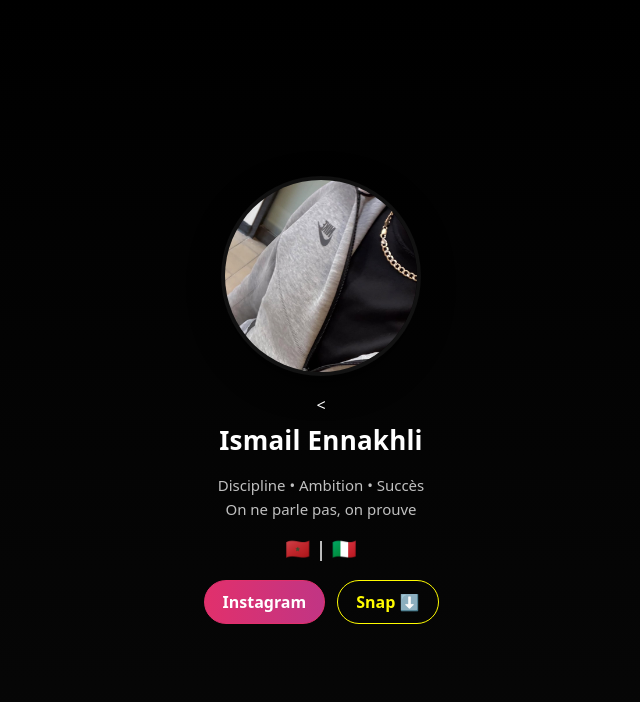
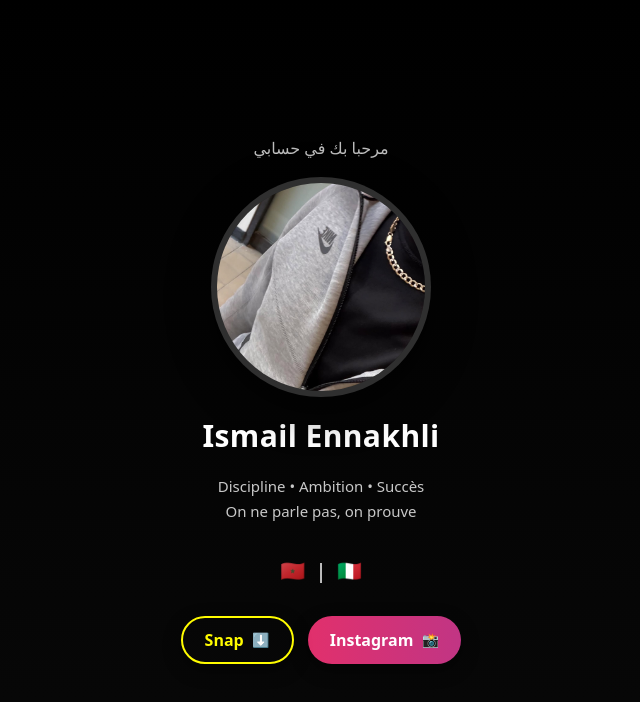
Before and after one commit to fughismail-sudo/ismail-portfolio, a plain HTML site: page index.html in a window 1280 px wide. Shown: the whole page, without its empty margins (319-959 px from the left). Drawn offline with Linux system fonts and the light colour scheme.

Commit message:
Refactor index.html for RTL and style enhancements
Updated HTML structure and styles for RTL support and improved design.

```diff
--- a/index.html
+++ b/index.html
@@ -1,139 +1,176 @@
 <!doctype html>
-<html lang="en">
+<html lang="ar" dir="rtl">
 <head>
-  <meta charset="utf-8" />
-  <meta name="viewport" content="width=device-width,initial-scale=1" />
+  <meta charset="utf-8">
+  <meta name="viewport" content="width=device-width,initial-scale=1">
   <title>Ismail Ennakhli — Portfolio</title>
-
   <style>
-    /* صفحة مُركزة بخانة واحدة */
     :root{
-      --bg:#000;
-      --text:#fff;
-      --muted:rgba(255,255,255,0.75);
-      --accent:#ffffff;
+      --bg-1:#000;
+      --bg-2:#080808;
+      --text:#ffffff;
+      --muted:rgba(255,255,255,0.78);
+      --accent-pink:#E1306C;
       --snap:#fffc00;
     }
     *{box-sizing:border-box}
+    html,body{height:100%}
     body{
       margin:0;
       min-height:100vh;
       display:flex;
       align-items:center;
       justify-content:center;
-      background:linear-gradient(180deg,#000 0%, #070707 100%);
+      background:linear-gradient(180deg,var(--bg-1) 0%, var(--bg-2) 100%);
       font-family:system-ui, -apple-system, "Segoe UI", Roboto, "Helvetica Neue", Arial;
       color:var(--text);
+      -webkit-font-smoothing:antialiased;
+      -moz-osx-font-smoothing:grayscale;
+      direction:rtl;
     }
 
-    .card {
+    .card{
       width:100%;
       max-width:720px;
-      padding:40px 24px;
-      display:flex;
-      align-items:center;
-      justify-content:center;
-    }
-
-    .box {
-      width:100%;
-      max-width:520px;
-      background:transparent;
+      padding:40px 28px;
       text-align:center;
     }
 
+    /* تحية فوق */
+    .welcome {
+      font-size:16px;
+      color:var(--muted);
+      margin-bottom:18px;
+      opacity:0.95;
+    }
+
+    .profile-wrap{
+      display:flex;
+      flex-direction:column;
+      align-items:center;
+      gap:12px;
+    }
+
     .profile-img {
-      width:200px;
-      height:200px;
+      width:220px;
+      height:220px;
       border-radius:50%;
       object-fit:cover;
-      display:block;
-      margin:0 auto 18px;
-      border:4px solid rgba(255,255,255,0.06);
-      box-shadow:0 10px 30px rgba(0,0,0,0.6);
+      border:6px solid rgba(255,255,255,0.06);
+      box-shadow:0 12px 40px rgba(0,0,0,0.7), 0 0 60px rgba(255,255,255,0.02) inset;
+      transition:transform .45s cubic-bezier(.2,.9,.3,1), box-shadow .45s;
+      transform:translateY(0);
+      background:#222;
+    }
+
+    .profile-img:hover{
+      transform:translateY(-6px) scale(1.02);
+      box-shadow:0 18px 60px rgba(0,0,0,0.7), 0 0 40px rgba(225,48,108,0.06);
     }
 
     .name {
-      font-size:26px;
-      font-weight:700;
+      font-size:30px;
+      font-weight:800;
       margin:6px 0 6px;
-      letter-spacing:0.2px;
+      letter-spacing:0.4px;
     }
 
     .bio {
       color:var(--muted);
       font-size:15px;
-      line-height:1.6;
-      margin-bottom:14px;
+      line-height:1.7;
+      max-width:720px;
+      margin:0 0 10px;
     }
 
-    .flags {
+    .flags{
       font-size:20px;
-      margin-bottom:18px;
+      margin:10px 0 14px;
     }
 
-    .actions {
+    .actions{
       display:flex;
-      gap:12px;
+      gap:14px;
       justify-content:center;
       flex-wrap:wrap;
+      margin-top:6px;
     }
 
-    .btn {
-      display:inline-block;
-      padding:10px 18px;
-      border-radius:24px;
-      border:1px solid rgba(255,255,255,0.12);
+    .btn{
+      display:inline-flex;
+      align-items:center;
+      justify-content:center;
+      gap:8px;
+      padding:11px 22px;
+      border-radius:28px;
+      border:1px solid rgba(255,255,255,0.08);
       text-decoration:none;
       color:var(--text);
-      font-weight:600;
-      background:transparent;
+      font-weight:700;
+      transition:transform .18s, box-shadow .18s;
+      box-shadow:0 6px 18px rgba(0,0,0,0.45);
     }
 
-    .btn:focus,.btn:hover{
-      transform:translateY(-2px);
-    }
+    .btn:active{ transform:translateY(1px) }
 
     .btn.instagram{
-      border-color:#E1306C;
-      color:#fff;
-      background: linear-gradient(90deg,#E1306C 0%, #C13584 100%);
+      background: linear-gradient(90deg, var(--accent-pink) 0%, #C13584 100%);
+      border:none;
+      color:white;
     }
 
     .btn.snap{
-      border-color:var(--snap);
+      background:transparent;
+      border:2px solid var(--snap);
       color:var(--snap);
-      background:transparent;
-      font-weight:700;
+      font-weight:800;
     }
 
-    @media (max-width:420px){
-      .profile-img{ width:150px; height:150px; }
-      .name{ font-size:22px; }
+    .btn .icon {
+      display:inline-block;
+      width:18px;height:18px;
+      line-height:18px;font-size:14px;text-align:center;
     }
+
+    /* small screens */
+    @media (max-width:480px){
+      .profile-img{ width:160px; height:160px;}
+      .name{ font-size:22px;}
+      .bio{ font-size:14px; }
+      .btn{ padding:10px 16px; font-size:14px; }
+    }
+
   </style>
 </head>
-
 <body>
   <div class="card">
-    <div class="box">
-      <!-- غيّري اسم الملف لو الصورة عندك باسم مختلف -->
+    <!-- تحية فوق الحساب -->
+    <div class="welcome">مرحبا بك في حسابي</div>
+
+    <div class="profile-wrap">
+      <!-- غيري اسم الصورة لو مختلف -->
       <img src="IMG_1755.jpeg" alt="Ismail Ennakhli" class="profile-img">
 
-      <<h1 class="name">Ismail Ennakhli</h1>
+      <h1 class="name">Ismail Ennakhli</h1>
 
       <p class="bio">
         Discipline • Ambition • Succès<br>
         On ne parle pas, on prouve
       </p>
 
-      <div class="flags">🇲🇦 | 🇮🇹</div>
+      <div class="flags">🇲🇦 &nbsp;|&nbsp; 🇮🇹</div>
 
       <div class="actions">
-        <!-- غيّري USERNAME إلى اسم حسابك -->
-        <a class="btn instagram" href="https://www.instagram.com/ismail__enn" target="_blank" rel="noopener">Instagram</a>
+        <!-- عدلي USERNAME إلى اسم حسابك -->
+        <a class="btn instagram" href="https://www.instagram.com/ismail__enn" target="_blank" rel="noopener">
+          <span class="icon">📸</span>
+          Instagram
+        </a>
 
-        <a class="btn snap" href="https://snapchat.com/add/ismailnakhlii" target="_blank" rel="noopener">Snap ⬇️</a>
+        <a class="btn snap" href="https://snapchat.com/add/ismailnakhlii" target="_blank" rel="noopener">
+          <span class="icon">⬇️</span>
+          Snap
+        </a>
       </div>
     </div>
   </div>
```
